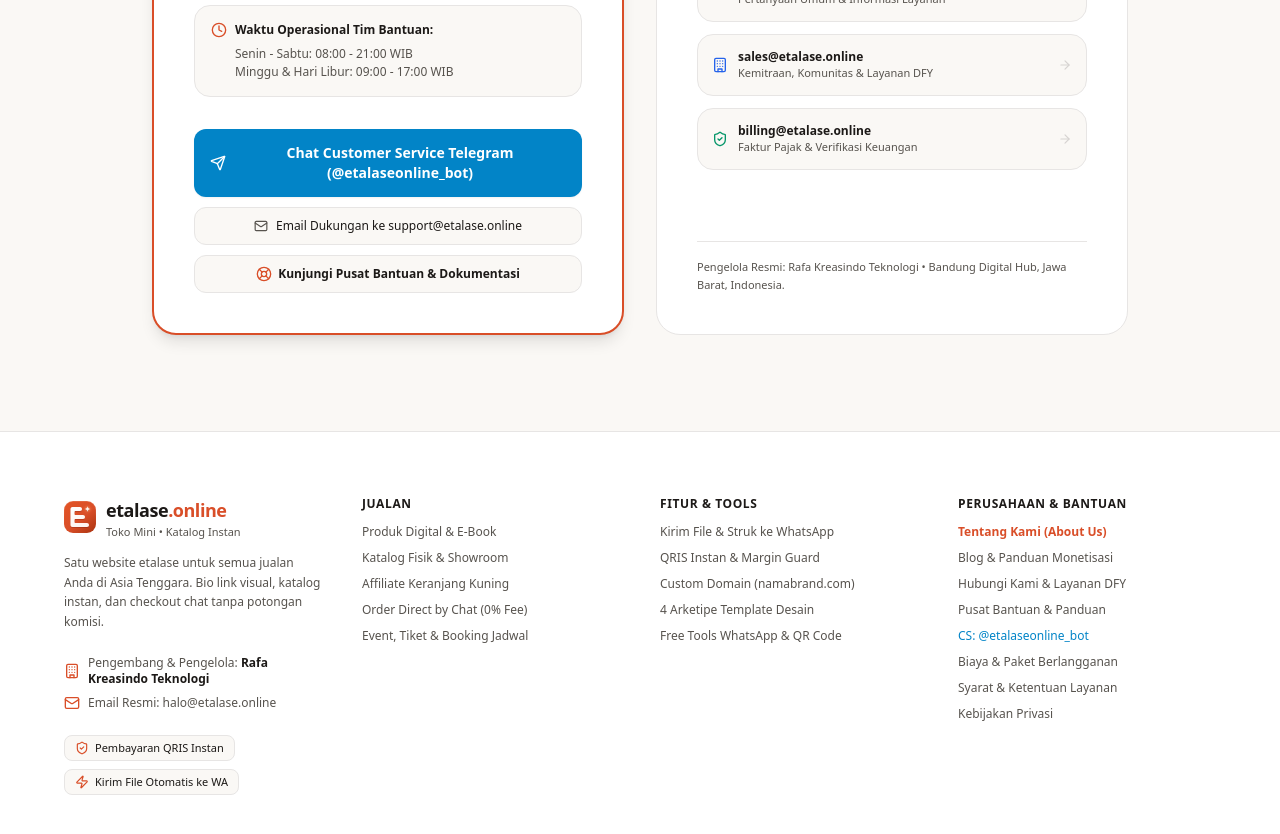
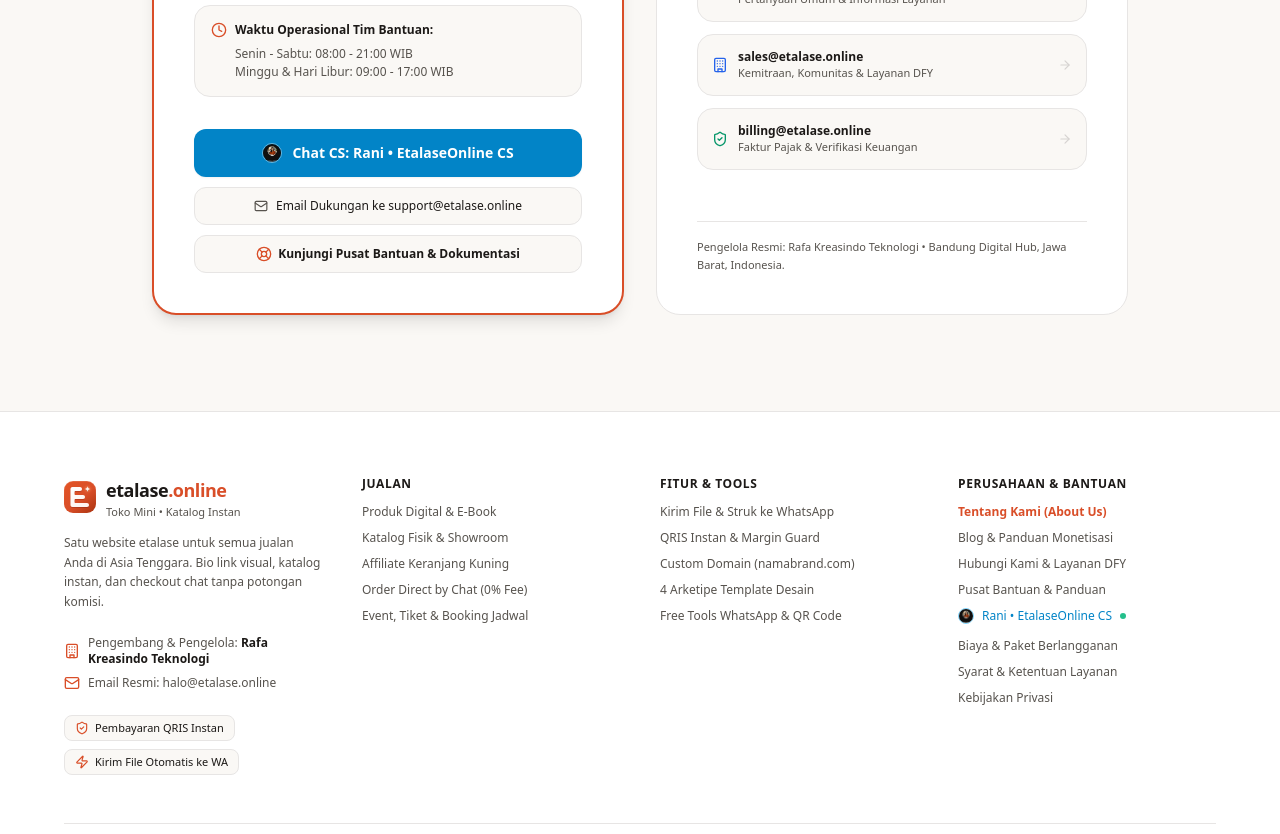
Before and after one commit to nopecode96/etalase, a Next.js app: page /kontak in a window 1280 px wide. Shown: the part 640-1474 px from the top of the page. Built offline with nearby package versions, Linux system fonts and the light colour scheme; no server answers.

Commit message:
feat(ui): display Rani • EtalaseOnline CS with avatar across all support touchpoints

```diff
--- a/src/app/kontak/page.tsx
+++ b/src/app/kontak/page.tsx
@@ -96,7 +96,7 @@ export default function KontakPage({ searchParams }: KontakPageProps) {
       hoursTitle: "Waktu Operasional Tim Bantuan:",
       hours1: "Senin - Sabtu: 08:00 - 21:00 WIB",
       hours2: "Minggu & Hari Libur: 09:00 - 17:00 WIB",
-      telegramCsBtn: "Chat Customer Service Telegram (@etalaseonline_bot)",
+      telegramCsBtn: "Chat CS: Rani • EtalaseOnline CS",
       helpDeskBtn: "Email Dukungan ke support@etalase.online",
       helpCenterBtn: "Kunjungi Pusat Bantuan & Dokumentasi",
       card2Badge: "Korespondensi Resmi",
@@ -123,7 +123,7 @@ export default function KontakPage({ searchParams }: KontakPageProps) {
       hoursTitle: "Support Operational Hours (GMT+7):",
       hours1: "Monday - Saturday: 08:00 - 21:00 WIB",
       hours2: "Sunday & Holidays: 09:00 - 17:00 WIB",
-      telegramCsBtn: "Chat Customer Service on Telegram (@etalaseonline_bot)",
+      telegramCsBtn: "Chat CS: Rani • EtalaseOnline CS",
       helpDeskBtn: "Email Support at support@etalase.online",
       helpCenterBtn: "Visit Help Center & Documentation",
       card2Badge: "Official Correspondence",
@@ -150,7 +150,7 @@ export default function KontakPage({ searchParams }: KontakPageProps) {
       hoursTitle: "Waktu Operasi Bantuan:",
       hours1: "Isnin - Sabtu: 08:00 - 21:00 WIB",
       hours2: "Ahad & Cuti Umum: 09:00 - 17:00 WIB",
-      telegramCsBtn: "Sembang Khidmat Pelanggan Telegram (@etalaseonline_bot)",
+      telegramCsBtn: "Sembang CS: Rani • EtalaseOnline CS",
       helpDeskBtn: "Hantar E-mel ke support@etalase.online",
       helpCenterBtn: "Lawati Pusat Bantuan & Dokumentasi",
       card2Badge: "Surat-Menyurat Rasmi",
@@ -176,7 +176,7 @@ export default function KontakPage({ searchParams }: KontakPageProps) {
       hoursTitle: "เวลาทำการของทีมสนับสนุน:",
       hours1: "จันทร์ - เสาร์: 08:00 - 21:00 น. (GMT+7)",
       hours2: "อาทิตย์และวันหยุด: 09:00 - 17:00 น. (GMT+7)",
-      telegramCsBtn: "แชทกับฝ่ายบริการลูกค้า Telegram (@etalaseonline_bot)",
+      telegramCsBtn: "แชท CS: Rani • EtalaseOnline CS",
       helpDeskBtn: "ส่งอีเมลถึง support@etalase.online",
       helpCenterBtn: "ไปที่ศูนย์ช่วยเหลือและคู่มือการใช้งาน",
       card2Badge: "การติดต่ออย่างเป็นทางการ",
@@ -202,7 +202,7 @@ export default function KontakPage({ searchParams }: KontakPageProps) {
       hoursTitle: "Thời Gian Hỗ Trợ Trực Tuyến:",
       hours1: "Thứ Hai - Thứ Bảy: 08:00 - 21:00 (GMT+7)",
       hours2: "Chủ Nhật & Ngày Lễ: 09:00 - 17:00 (GMT+7)",
-      telegramCsBtn: "Trò chuyện CSKH Telegram (@etalaseonline_bot)",
+      telegramCsBtn: "Trò chuyện CS: Rani • EtalaseOnline CS",
       helpDeskBtn: "Gửi email đến support@etalase.online",
       helpCenterBtn: "Truy cập Trung tâm Trợ giúp & Tài liệu",
       card2Badge: "Thư tín chính thức",
@@ -334,9 +334,15 @@ export default function KontakPage({ searchParams }: KontakPageProps) {
                   href="https://t.me/etalaseonline_bot"
                   target="_blank"
                   rel="noreferrer"
-                  className="w-full bg-sky-600 hover:bg-sky-500 text-white py-3.5 px-4 rounded-xl font-bold text-xs sm:text-sm shadow-sm transition flex items-center justify-center gap-2 cursor-pointer text-center"
+                  className="w-full bg-sky-600 hover:bg-sky-500 text-white py-3.5 px-4 rounded-xl font-bold text-xs sm:text-sm shadow-sm transition flex items-center justify-center gap-2.5 cursor-pointer text-center"
                 >
-                  <Send className="w-4 h-4 shrink-0" />
+                  <div className="w-5 h-5 rounded-full overflow-hidden border border-white/40 shrink-0">
+                    <img
+                      src="/images/rani-cs.png"
+                      alt="Rani CS"
+                      className="w-full h-full object-cover"
+                    />
+                  </div>
                   <span>{copy.telegramCsBtn}</span>
                 </a>
 
--- a/src/components/admin/AdminSidebar.tsx
+++ b/src/components/admin/AdminSidebar.tsx
@@ -377,12 +377,22 @@ export function AdminSidebar({
               href="https://t.me/etalaseonline_bot"
               target="_blank"
               rel="noreferrer"
-              className="inline-flex items-center gap-1.5 text-sky-700 hover:text-sky-800 font-semibold transition"
+              className="inline-flex items-center gap-2 text-sky-700 hover:text-sky-800 font-semibold transition truncate min-w-0"
+              title="Chat Customer Support (Rani • EtalaseOnline CS)"
             >
-              <Send className="w-3.5 h-3.5 text-sky-600" />
-              <span>Bantuan CS Telegram</span>
+              <div className="w-4 h-4 rounded-full overflow-hidden border border-sky-300 shrink-0">
+                <img
+                  src="/images/rani-cs.png"
+                  alt="Rani CS"
+                  className="w-full h-full object-cover"
+                />
+              </div>
+              <span className="truncate">Rani • EtalaseOnline CS</span>
             </a>
-            <span className="text-[10px] text-sky-600 font-mono">@etalaseonline_bot</span>
+            <span className="inline-flex items-center gap-1 text-[10px] text-emerald-600 font-semibold shrink-0 ml-1.5">
+              <span className="w-1.5 h-1.5 rounded-full bg-emerald-500 animate-pulse" />
+              Online
+            </span>
           </div>
         )}
 
@@ -518,10 +528,17 @@ export function AdminSidebar({
                 href="https://t.me/etalaseonline_bot"
                 target="_blank"
                 rel="noreferrer"
-                className="w-full flex items-center justify-center gap-2 py-2.5 rounded-xl bg-sky-50 border border-sky-200 text-sky-700 font-semibold text-xs hover:bg-sky-100 transition"
+                className="w-full flex items-center justify-center gap-2.5 py-2.5 rounded-xl bg-sky-50 border border-sky-200 text-sky-700 font-semibold text-xs hover:bg-sky-100 transition"
+                title="Chat Customer Support (Rani • EtalaseOnline CS)"
               >
-                <Send className="w-3.5 h-3.5 text-sky-600" />
-                <span>CS Telegram: @etalaseonline_bot</span>
+                <div className="w-4 h-4 rounded-full overflow-hidden border border-sky-300 shrink-0">
+                  <img
+                    src="/images/rani-cs.png"
+                    alt="Rani CS"
+                    className="w-full h-full object-cover"
+                  />
+                </div>
+                <span>Chat CS: Rani • EtalaseOnline CS</span>
               </a>
             </div>
           </div>
--- a/src/components/bantuan/BantuanClient.tsx
+++ b/src/components/bantuan/BantuanClient.tsx
@@ -480,10 +480,17 @@ export function BantuanClient({ locale }: { locale: SupportedLocale }) {
                 href="https://t.me/etalaseonline_bot"
                 target="_blank"
                 rel="noreferrer"
-                className="bg-sky-600 hover:bg-sky-500 text-white font-semibold px-6 py-3 rounded-xl text-xs sm:text-sm transition shadow-sm inline-flex items-center gap-2"
+                className="bg-sky-600 hover:bg-sky-500 text-white font-semibold px-6 py-3 rounded-xl text-xs sm:text-sm transition shadow-sm inline-flex items-center gap-2.5"
+                title="Chat Customer Support (Rani • EtalaseOnline CS)"
               >
-                <Send className="w-4 h-4" />
-                <span>Chat CS Telegram (@etalaseonline_bot)</span>
+                <div className="w-5 h-5 rounded-full overflow-hidden border border-white/40 shrink-0">
+                  <img
+                    src="/images/rani-cs.png"
+                    alt="Rani CS"
+                    className="w-full h-full object-cover"
+                  />
+                </div>
+                <span>Chat CS: Rani • EtalaseOnline CS</span>
               </a>
 
               <Link
--- a/src/components/saas/GlobalFooter.tsx
+++ b/src/components/saas/GlobalFooter.tsx
@@ -346,9 +346,18 @@ export function GlobalFooter() {
                 href="https://t.me/etalaseonline_bot"
                 target="_blank"
                 rel="noreferrer"
-                className="text-sky-600 hover:text-sky-700 transition font-medium inline-flex items-center gap-1"
+                className="text-sky-600 hover:text-sky-700 transition font-medium inline-flex items-center gap-2"
+                title="Chat Customer Service: Rani • EtalaseOnline CS"
               >
-                <span>CS: @etalaseonline_bot</span>
+                <div className="relative w-4 h-4 rounded-full overflow-hidden border border-sky-300 shrink-0">
+                  <img
+                    src="/images/rani-cs.png"
+                    alt="Rani CS"
+                    className="w-full h-full object-cover"
+                  />
+                </div>
+                <span>Rani • EtalaseOnline CS</span>
+                <span className="w-1.5 h-1.5 rounded-full bg-emerald-500 animate-pulse" />
               </a>
             </li>
             <li>
```
Also changed, not shown: public/images/rani-cs.png (added).
